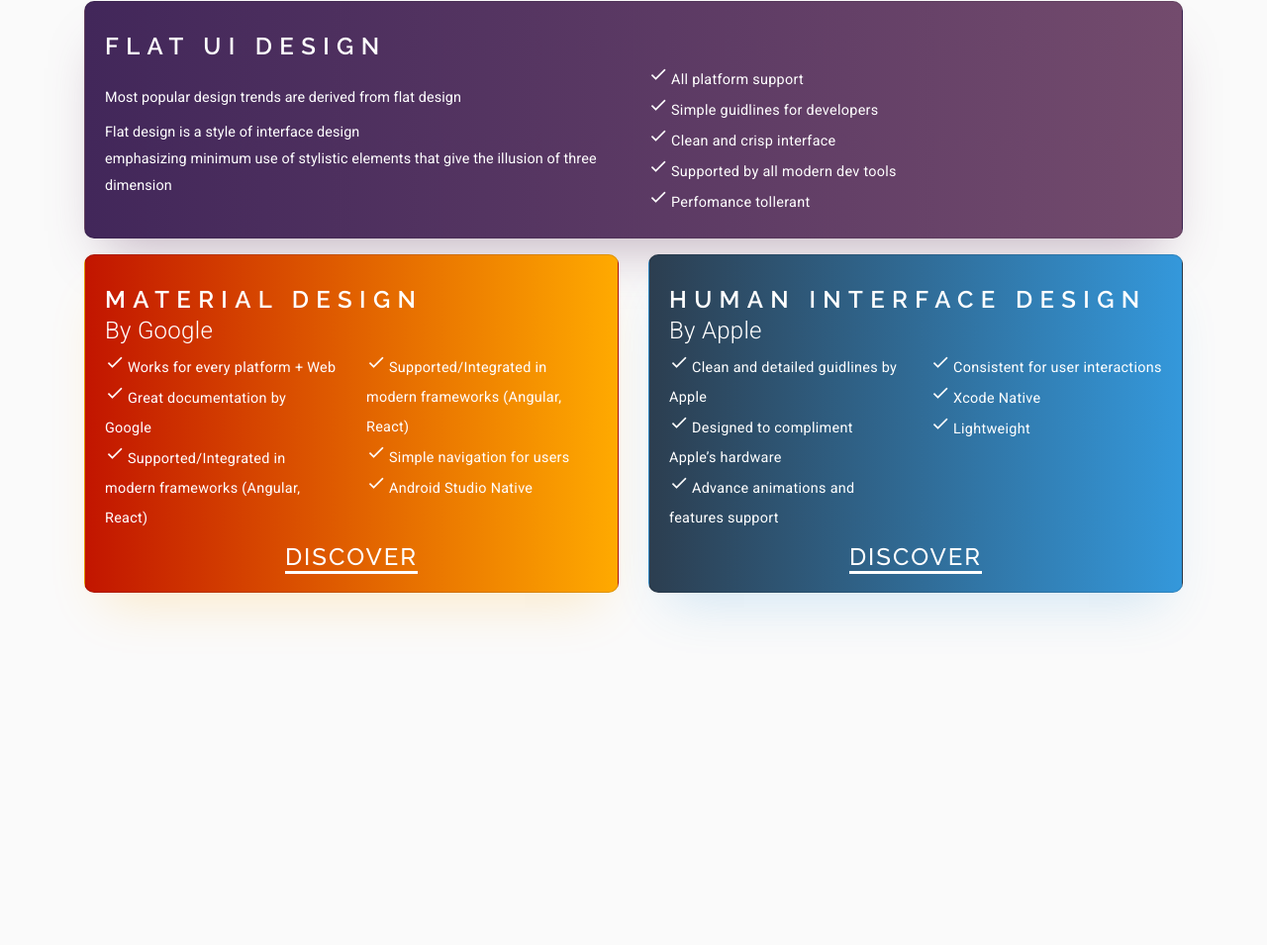
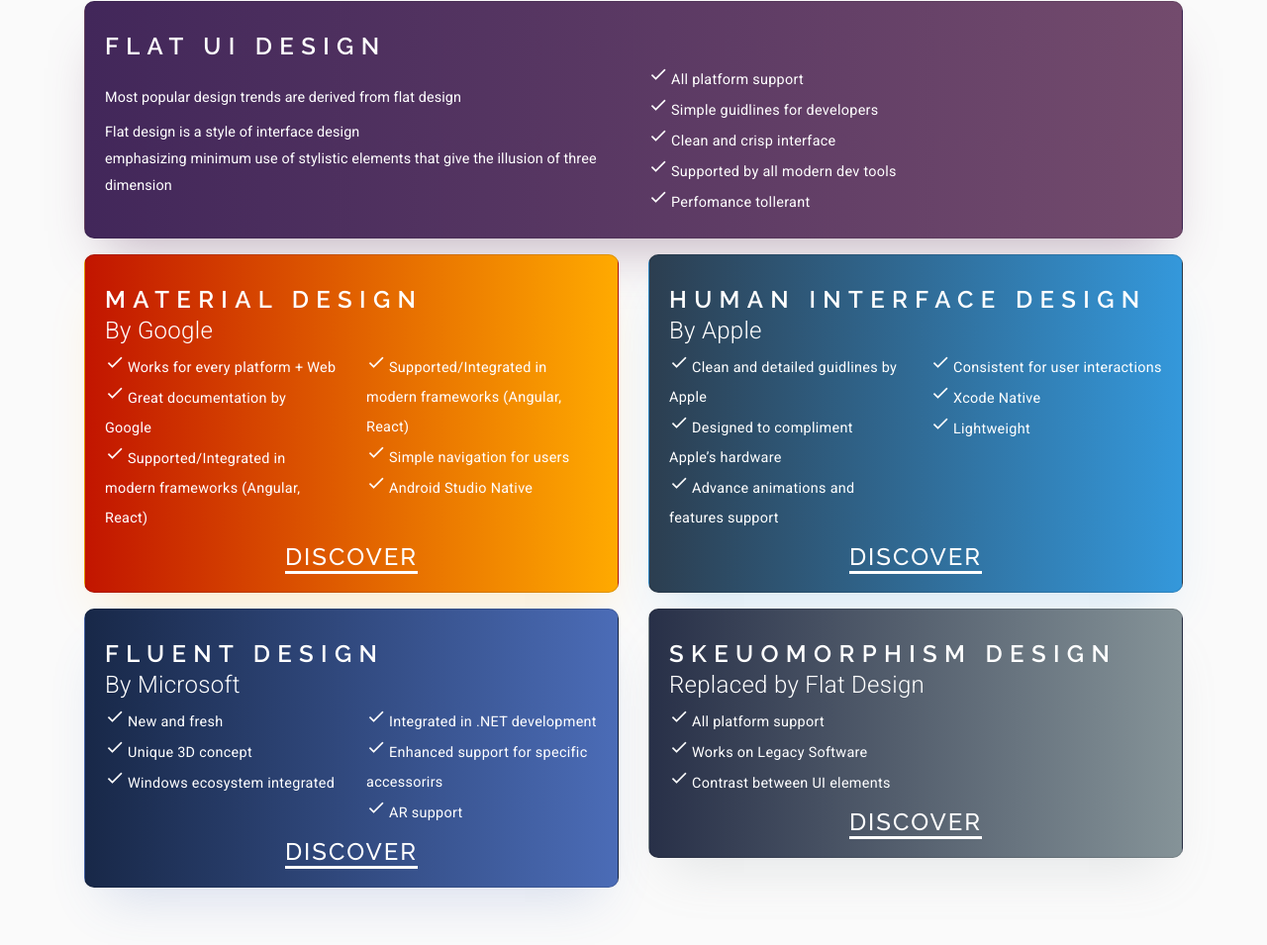
Before and after one commit to MaxBardus/UXNexus, a plain HTML site: page index.html in a window 1280 px wide. Shown: the part 3292-4247 px from the top of the page at 99% size. Before the commit the page ends 4037 px from the top, so only its background shows below. Drawn offline with nearby package versions, Linux system fonts and the light colour scheme.

Commit message:
Fluent Card Added

```diff
--- a/css/main.css
+++ b/css/main.css
@@ -81,7 +81,16 @@ nav {
     background: linear-gradient(90deg, #2C3E50 0%, #3498DB 100%);
     box-shadow          : 0 30px 50px -20px rgba(52,152,219,0.2);
 }
-
+.trend-fluent {
+    border-radius: 10px;
+    background: linear-gradient(90deg, #182848 0%, #4B6CB7 100%);
+    box-shadow          : 0 30px 50px -20px rgba(75,108,183,0.2);
+}
+.trend-skeuom {
+    border-radius: 10px;
+    background: linear-gradient(90deg, #283048 0%, #859398 100%);
+    box-shadow          : 0 30px 50px -20px rgba(133,147,152,0.2);
+}
 .flat-header {
     color               : #FFFFFF;
     text-transform      : uppercase;
--- a/index.html
+++ b/index.html
@@ -313,6 +313,67 @@
                     </div>
                 </div>
 
+                <div class="row">
+                        <div class="col-lg-6 col-xs-12">
+                            <div class="card text-white flat-card trend-fluent mb-3">
+                                <div class="card-body">
+                                    <h2 class="flat-header">Fluent Design</h2>
+                                    <h4 class="design-brand">By Microsoft</h4>
+                                    <div class="row">
+                                        <div class="col-lg-6 col-xs-12">
+                                            <ul class="cons-list">
+                                                <li class="list-item">
+                                                    <i class="material-icons">check</i>New and fresh</li>
+                                                <li class="list-item">
+                                                    <i class="material-icons">check</i>Unique 3D concept</li>
+                                                <li class="list-item">
+                                                    <i class="material-icons">check</i>Windows ecosystem integrated</li>
+                                            </ul>
+                                        </div>
+
+                                        <div class="col-lg-6 col-xs 12">
+                                            <ul class="cons-list">
+                                                <li class="list-item">
+                                                    <i class="material-icons">check</i>Integrated in .NET development</li>
+                                                <li class="list-item">
+                                                    <i class="material-icons">check</i>Enhanced support for specific accessorirs</li>
+                                                <li class="list-item">
+                                                    <i class="material-icons">check</i>AR support</li>
+                                            </ul>
+                                        </div>
+                                    </div>
+                                    <h4 class="discover">
+                                        <a class="discover-link" href="https://fluent.microsoft.com/" target="blank">DISCOVER</a>
+                                    </h4>
+                                </div>
+                            </div>
+                        </div>
+
+                        <div class="col-lg-6 col-xs-12">
+                            <div class="card text-white flat-card trend-skeuom mb-3">
+                                <div class="card-body">
+                                    <h2 class="flat-header">SKEUOMORPHISM DESIGN</h2>
+                                    <h4 class="design-brand">Replaced by Flat Design</h4>
+                                    <div class="row">
+                                        <div class="col-lg-6 col-xs-12">
+                                            <ul class="cons-list">
+                                                <li class="list-item">
+                                                    <i class="material-icons">check</i>All platform support</li>
+                                                <li class="list-item">
+                                                    <i class="material-icons">check</i>Works on Legacy Software</li>
+                                                <li class="list-item">
+                                                    <i class="material-icons">check</i>Contrast between UI elements</li>
+                                            </ul>
+                                        </div>
+                                    </div>
+                                    <h4 class="discover">
+                                        <a class="discover-link" href="https://uxdesign.cc/skeuomorphism-in-conversational-design-6ff9aea98829" target="blank">DISCOVER</a>
+                                    </h4>
+                                </div>
+                            </div>
+                        </div>
+                    </div>
+
             </div>
         </div>
         </div>
```
